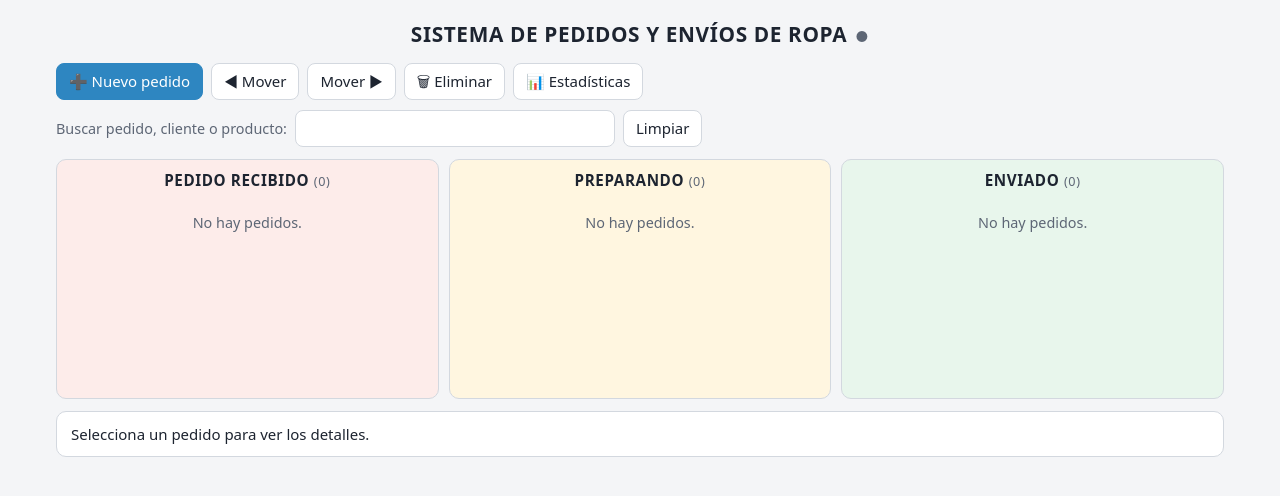
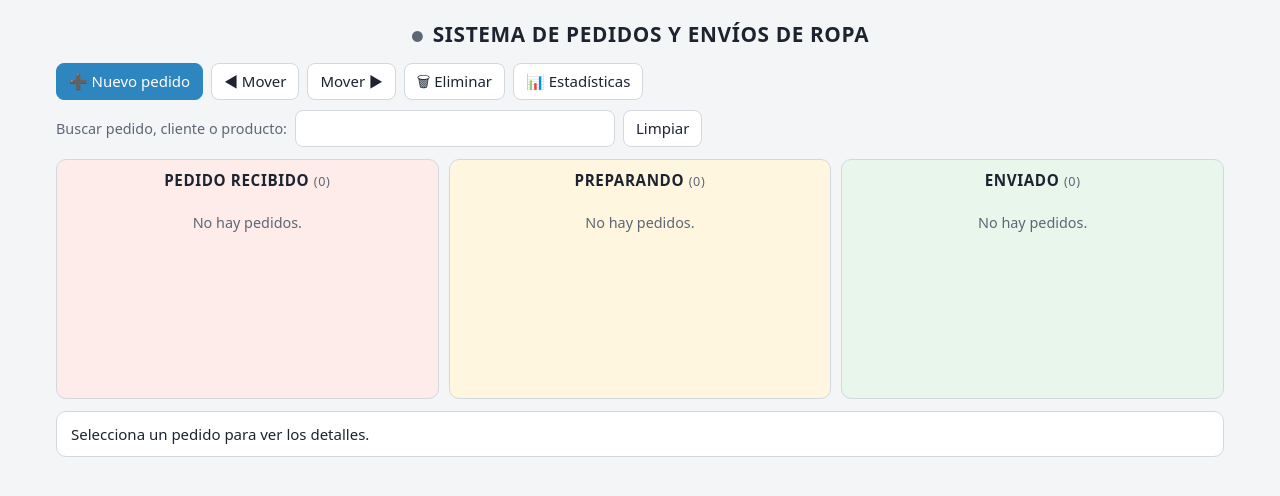
Before and after one commit to tv940848-cyber/proyecto, a plain HTML site: page index.html in a window 1280 px wide. Drawn offline with Linux system fonts and the light colour scheme; no server answers.

Commit message:
Add files via upload

```diff
--- a/index.html
+++ b/index.html
@@ -14,7 +14,7 @@ body{margin:0;background:var(--bg);color:var(--fg);font:15px/1.4 system-ui,-appl
 body::before{content:"";position:fixed;inset:0 0 auto;height:env(safe-area-inset-top,0px);background:var(--bg);z-index:10}
 main{max-width:1200px;margin:0 auto;padding:16px}
 h1{font-size:1.3rem;text-align:center;margin:4px 0 14px;letter-spacing:.03em}
-#conexion{font-size:.7em;color:var(--muted);margin-left:8px;vertical-align:middle;cursor:default}
+#conexion{font-size:.7em;color:var(--muted);margin-right:8px;vertical-align:middle;cursor:default}
 #conexion.ok{color:var(--baja)}#conexion.mal{color:var(--alta)}
 .bar{display:flex;flex-wrap:wrap;gap:8px;align-items:center;margin-bottom:10px}
 button,input,select{font:inherit;color:var(--fg)}
@@ -68,7 +68,7 @@ label{display:block;margin:8px 0 3px;font-size:.9rem;color:var(--muted)}
 </head>
 <body>
 <main>
-  <h1>SISTEMA DE PEDIDOS Y ENVÍOS DE ROPA<span id="conexion" role="status" title="Conectando con Firebase…" aria-label="Conectando con Firebase…">●</span></h1>
+  <h1><span id="conexion" role="status" title="Conectando con Firebase…" aria-label="Conectando con Firebase…">●</span>SISTEMA DE PEDIDOS Y ENVÍOS DE ROPA</h1>
 
   <div class="bar">
     <button class="pri" id="bNuevo" aria-label="Nuevo pedido">➕<span class="t"> Nuevo pedido</span></button>
```
